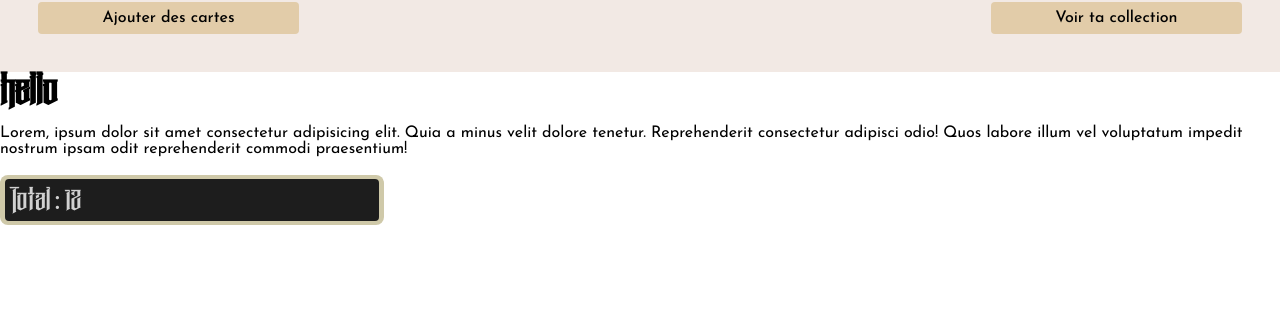
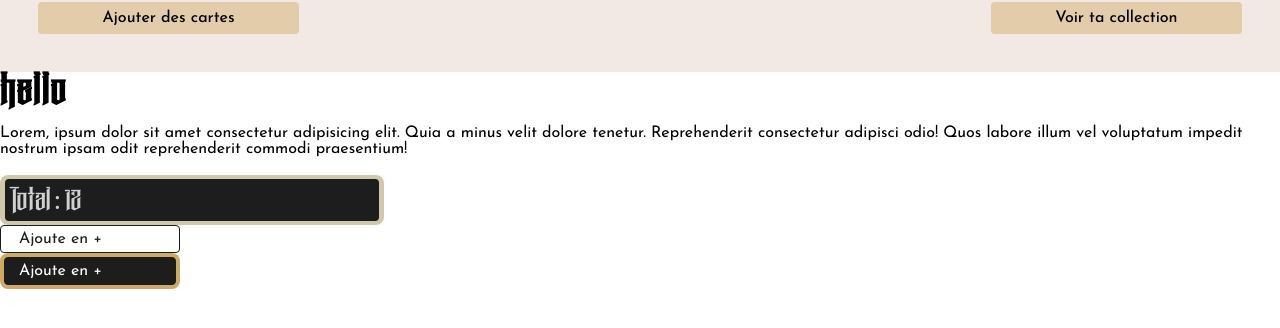
Before and after one commit to antozr/collection-yugioh, a Next.js app: page / in a window 1280 px wide. Shown: the part 328-656 px from the top of the page. Built offline with nearby package versions, Linux system fonts and the light colour scheme.

Commit message:
ADD UI link btn

```diff
--- a/app/components/bouttonStyle/index.js
+++ b/app/components/bouttonStyle/index.js
@@ -1,12 +1,32 @@
-import React from 'react'
+import Link from "next/link";
+import React from "react";
+import './style.scss';
 
-const ButtonStyle
- = () => {
+const ButtonStyle = ({nameBtn, link, show1}) => {
   return (
-    <div>ButtonStyle
+    <>
+      <div className="buttonS__box">
+        <Link
+          href={"#"}
+          aria-label="Il va vous rediriger"
+          className="buttonS__btn"
+        >
+          Ajoute en +
+        </Link>
+      </div>
+      <div className="buttonS__boxD">
+        <div className="buttonS__box buttonS__box--black">
+          <Link
+            href={"#"}
+            aria-label="Il va vous rediriger"
+            className="buttonS__btn"
+          >
+            Ajoute en +
+          </Link>
+        </div>
+      </div>
+    </>
+  );
+};
 
-    </div>
-  )
-}
-
-export default ButtonStyle
+export default ButtonStyle;
--- a/app/components/bouttonStyle/style.scss
+++ b/app/components/bouttonStyle/style.scss
@@ -1 +1,63 @@
 /// style for les button
+///
+///
+.buttonS{
+    &__box{
+    border: 1px solid #1d1d1d;
+    padding: 5px 18px;
+    background-color: transparent;
+    border-radius: 4px;
+    transition: 0.6s ease-in;
+    cursor: pointer;
+    width: auto;
+    max-width: 180px;
+
+    &:hover{
+        transition: 0.3s;
+        background-color: #1d1d1d;
+        transform: skewX(4px);
+        border-radius: 2px;
+        &>a{
+            color: #fff ;
+            transition: 0.2s;
+            font-weight: 600;
+        }
+    }
+    &--black{
+        background-color: #1d1d1d;
+        padding: 5px 14px;
+        &>a{
+            color: #fff;
+        }
+        &:hover{
+            background-color: transparent;
+            transition: 0.3s;
+            border: 1px solid #CEAA67;
+            &>a{
+                color: #1d1d1d;
+                font-weight: 600;
+
+            }
+        }
+    }
+    }
+    &__boxD{
+        background-color: #CEAA67;
+        padding: 4px;
+        border-radius: 8px;
+        cursor: pointer;
+    width: auto;
+    max-width: 180px;
+    transition: 0.2s;
+    &:hover{
+        border-radius: 4px;
+        transition: 0.2s;
+    }
+
+    }
+    &__btn{
+        color: #1d1d1d;
+        transition: 0.3s;
+
+    }
+}
--- a/app/page.js
+++ b/app/page.js
@@ -2,6 +2,7 @@
 import IntroBox from "./components/BoxIntro/index";
 import IntroTTTxBox from "./components/IntroTiTxBox";
 import SmallCardCount from "./components/SmallCountCard";
+import ButtonStyle from "./components/bouttonStyle";
 
 export default function Home() {
   return (
@@ -24,6 +25,7 @@ export default function Home() {
       />
       <IntroTTTxBox />
       <SmallCardCount />
+      <ButtonStyle />
     </>
   );
 }
--- a/assets/styles/fonts.scss
+++ b/assets/styles/fonts.scss
@@ -12,6 +12,7 @@
     }
     &--slice{
       font-family: 'NafaSlice';
+      letter-spacing: 2px;
     }
   }
 }
```
